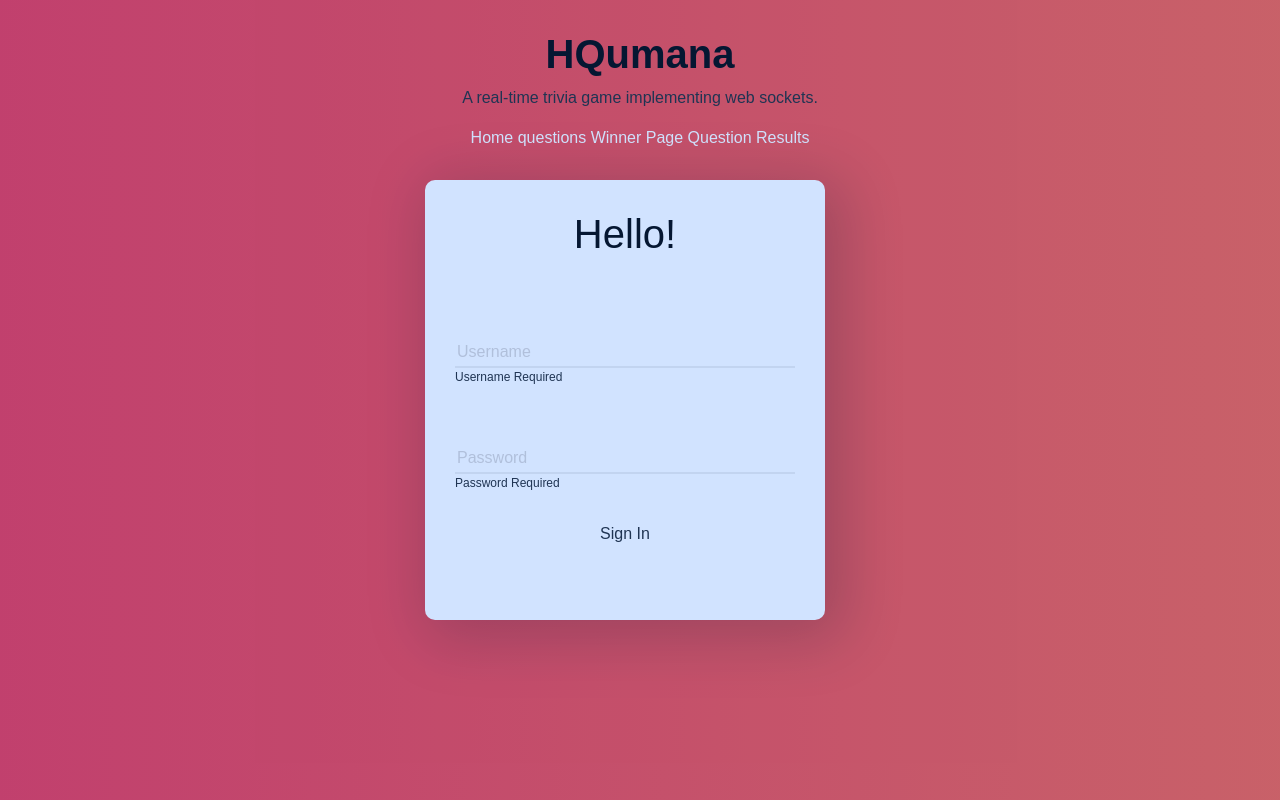
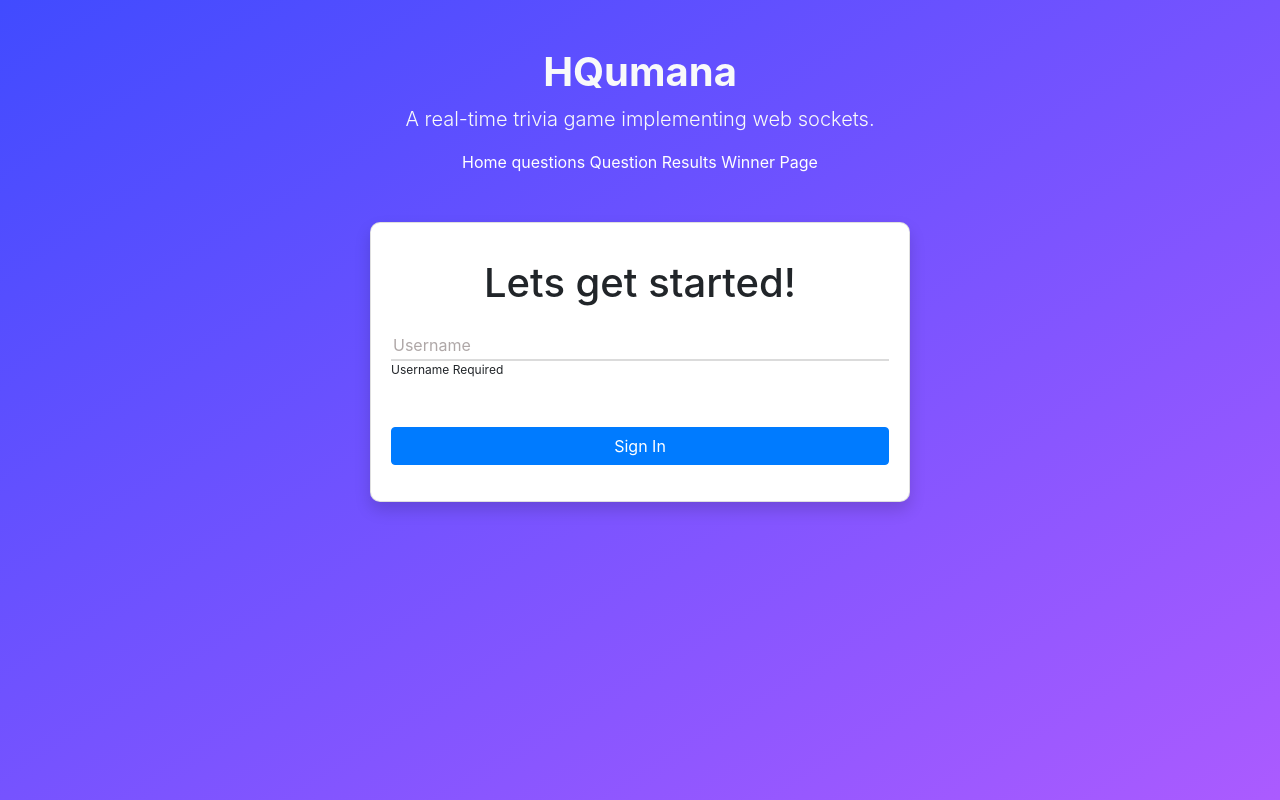
Before and after one commit to davieu/HQumana, a React app in the folder react-router-fun/: page / in a window 1280 px wide. Built offline with nearby package versions, Linux system fonts and the light colour scheme.

Commit message:
reworked css

```diff
--- a/react-router-fun/src/components/Header.js
+++ b/react-router-fun/src/components/Header.js
@@ -5,18 +5,20 @@ class Header extends Component {
 
     render() {
       return (
-            <div>
+            <div className="container">
+                <div className="row mt-5">
+                  <div className="col-12 text-center text-light">
+                    <h1><b>HQumana</b></h1>
+                    <p className="lead">A real-time trivia game implementing web sockets.</p>
+                    <Link to={'/'} className="link-text"> Home </Link>
 
-                <div className="text-center">
-                <h1><b><span className="hq-color">HQ</span>umana</b></h1>
-                <p mt-4 className="space-description">A real-time trivia game implementing web sockets.</p>
-                <Link to={'/'} className="link-text"> Home </Link>
+                    <Link to={'/questions'} className="link-text"> questions </Link>
 
-                <Link to={'/questions'} className="link-text"> questions </Link>
+                    <Link to={'/QuestionResults'} className="link-text"> Question Results</Link>
 
-                <Link to={'/winnerPage'} className="link-text"> Winner Page </Link>
+                    <Link to={'/winnerPage'} className="link-text"> Winner Page </Link>
 
-                <Link to={'/QuestionResults'} className="link-text"> Question Results</Link>
+                  </div>
                 </div>
             </div>
         )
--- a/react-router-fun/src/components/Home.js
+++ b/react-router-fun/src/components/Home.js
@@ -4,17 +4,19 @@ class Home extends Component {
 
     render() {
         return (
-            <div className="content row justify-content-center" >
-<div className="home col-xs-8 col-s-8 offset-xs-2 offset-s-2 justify-content-center">
-  <h1>Hello!</h1>
-  <div className="container">
+            <div className="container" >
+              <div className="row mt-5">
+                <div className="col-sm-10 offset-sm-1 col-md-8 offset-md-2 col-lg-6 offset-lg-3">
+                  <div className="card shadow pt-3 pb-3">
+                    <div className="card-body">
+                      <h1 className="text-center mb-4">Lets get started!</h1>
                       <form>
                       <input placeholder="Username" type="text" name="username1" className="username" required />
-              <label for="username1" >Username Required</label>
-    <input placeholder="Password" type="password" className="password1" name="password" required/>
-      <label for="password1">Password Required</label>
-    <button className="btn login" type="submit">Sign In</button>
+                                <label className="mb-5" for="username1" >Username Required</label>
+                      <button className="btn btn-primary btn-block mt-5" type="submit">Sign In</button>
                       </form>
+                    </div>
+                  </div>
                 </div>
               </div>
             </div>
--- a/react-router-fun/src/components/QuestionResults.js
+++ b/react-router-fun/src/components/QuestionResults.js
@@ -4,10 +4,21 @@ class QuestionResults extends Component {
 
     render() {
         return (
-            <div className=" text-center mt-4">
-                <h2 className="mt-4">Correct Answer:</h2>
-                <h3 className="mt-4">You Chose:</h3>
-            </div>
+          <div className="container mt-5">
+              <div className="row">
+                <div className="col-sm-10 offset-sm-1 col-md-8 offset-md-2 col-lg-6 offset-lg-3">
+                <h2 className="text-center text-light">Results</h2>
+                  <div className="card shadow mt-4 pt-3 pb-3">
+                    <div className="card-body">
+                      <h3>Correct Answer:</h3>
+                      <p className="lead">The Answer</p>
+                      <h3>You Chose:</h3>
+                      <p className="lead">My Answer</p>
+                    </div>
+                  </div>
+                </div>
+              </div>
+          </div>
         )
     }
 }
--- a/react-router-fun/src/components/Questions.js
+++ b/react-router-fun/src/components/Questions.js
@@ -4,14 +4,20 @@ class Questions extends Component {
 
     render() {
         return (
-            <div className="">
-                <div><h1 className="text-center">Questions</h1></div>
-                <div className="text-center questions-bg">
-                <div><h1 className="text-center">Questions</h1></div>
-                    <button className="btn-primary answer-button mt-2" type="submit">Answer A</button><br/>
-                    <button className="btn-primary answer-button mt-2" type="submit">Answer B</button><br/>
-                    <button className="btn-primary answer-button mt-2" type="submit">Answer C</button><br/>
-                    <button className="btn-primary answer-button mt-2" type="submit">Answer D</button>
+            <div className="container mt-5">
+                <div className="row text-center">
+                  <div className="col-sm-10 offset-sm-1 col-md-8 offset-md-2 col-lg-6 offset-lg-3">
+                  <h2 className="text-light">Question (1)</h2>
+                    <div className="card shadow mt-4 pt-3 pb-3">
+                      <div className="card-body">
+                        <p className="lead">The actual question</p>
+                        <button className="btn btn-primary mt-2" type="submit">Answer A</button><br/>
+                        <button className="btn btn-primary mt-2" type="submit">Answer B</button><br/>
+                        <button className="btn btn-primary mt-2" type="submit">Answer C</button><br/>
+                        <button className="btn btn-primary mt-2" type="submit">Answer D</button>
+                      </div>
+                    </div>
+                  </div>
                 </div>
             </div>
         )
--- a/react-router-fun/src/components/WinnerPage.js
+++ b/react-router-fun/src/components/WinnerPage.js
@@ -4,9 +4,13 @@ class WinnerPage extends Component {
 
     render() {
         return (
-            <div className="text-center">
-                <h1 className="mt-4">You are the WINNER!</h1>
-            </div>
+          <div className="container mt-5">
+              <div className="row text-center text-light">
+                <div className="col-sm-12">
+                  <h1 className="mt-5">You are the WINNER!</h1>
+                </div>
+              </div>
+          </div>
         )
     }
 }
--- a/react-router-fun/src/index.css
+++ b/react-router-fun/src/index.css
@@ -1,28 +1,12 @@
-body {
-  margin: 0;
-  padding: 0;
-  font-family: sans-serif;
-  background-color:#1A74FF;
-}
-
-.answer-button {
-  border-radius: 10%;
-}
-
-.questions-bg {
-  background-color:#E85E0C;
-}
-
 .app-bg {
-  background: #E85E0C;
+  background: #414BFF;
   /* fallback for old browsers */
-  background: -webkit-linear-gradient(to right, #eb3349, #f45c43);
+  background: -webkit-linear-gradient(to bottom right, #414BFF, #AB5BFF);
   /* Chrome 10-25, Safari 5.1-6 */
-  background: linear-gradient(to right, #eb3349, #f45c43);
+  background: linear-gradient(to bottom right, #414BFF, #AB5BFF);
   position: absolute;
   width: 100%;
   height: 100%;
-  opacity: 0.8;;
 }
 
 .link-text {
@@ -30,63 +14,16 @@ body {
 }
 
 
-.hq-color {
-  color:black;
-}
-
 .not-header {
   color:#E85E0C;
   background-color:white;
 }
 
-.home {
-  text-align:center;
-  font-family: 'Raleway', sans-serif;
-  height: 440px;
-  background-color: white;
+.shadow {
   border-radius: 10px;
-  position: absolute;
-  /* top: 50%;
-  left: 50%; */
-  transform: translate(-50%, -50%);
-  width: 400px;
   -webkit-box-shadow: 10px 10px 60px 10px rgba(0, 0, 0, 0.2);
   -moz-box-shadow: 10px 10px 60px 10px rgba(0, 0, 0, 0.2);
   box-shadow: 10px 10px 60px 10px rgba(0, 0, 0, 0.2);
-}
-
-h1{
-  color:black;
-  margin-top:30px;
-}
-body {
-  margin: 0;
-}
-
-.container {
-  margin-top:50px;
-  /* position: relative; */
-  padding: 30px;
-}
-
-.background {
-  background: #E85E0C;
-  /* fallback for old browsers */
-  background: -webkit-linear-gradient(to right, #eb3349, #f45c43);
-  /* Chrome 10-25, Safari 5.1-6 */
-  background: linear-gradient(to right, #eb3349, #f45c43);
-  position: absolute;
-  width: 100%;
-  height: 100%;
-  opacity: 0.8;
-}
-
-.content {
-  position: absolute;
-  top: 50%;
-  left: 50%;
-  transform: translate(-50%, -50%);
-  display: block;
 }
 
 input {
@@ -95,9 +32,9 @@ input {
   border-width: 0 0 2px 0px;
   border-color: lightgray;
   background-color: transparent;
-  opacity: 0.4;
+  opacity: 0.8;
   font-size: 16px;
-  color: #E85E0C;
+  color: #AB5BFF;
   -webkit-transition: border-color 1s ease-out;
   -moz-transition: border-color 1s ease-out;
   -o-transition: border-color 1s ease-out;
@@ -109,14 +46,14 @@ label{
 }
 
 input.password1{
-  margin-top:50px;
+  margin-top:25px;
 }
 
 
 input:focus {
   outline: 0;
   opacity: 1;
-  border-color: #E85E0C;
+  border-color: #AB5BFF;
 }
 
 ::-webkit-input-placeholder {
@@ -165,19 +102,7 @@ input:focus:-ms-input-placeholder {
   color: transparent;
 }
 
-button {
-  margin-top: 115px;
-  height: 50px;
-  width: 340px;
-  left:30px;
-  background-color: #E85E0C;
-  position: absolute;
-  border: 0;
-  border-radius: 10px;
-  color: white;
-  font-size: 16px;
-  transform-origin: 50% 50%;
-}
+
 
 button:focus {
   outline: none;
```
Lines whose indentation alone changed are shown as unchanged.
